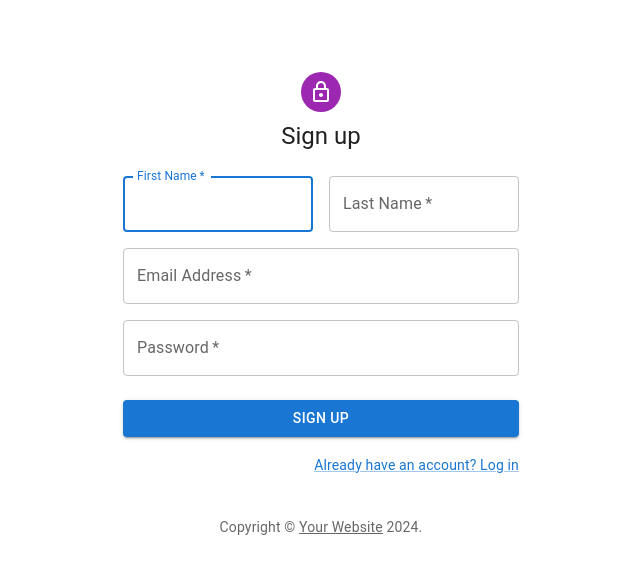
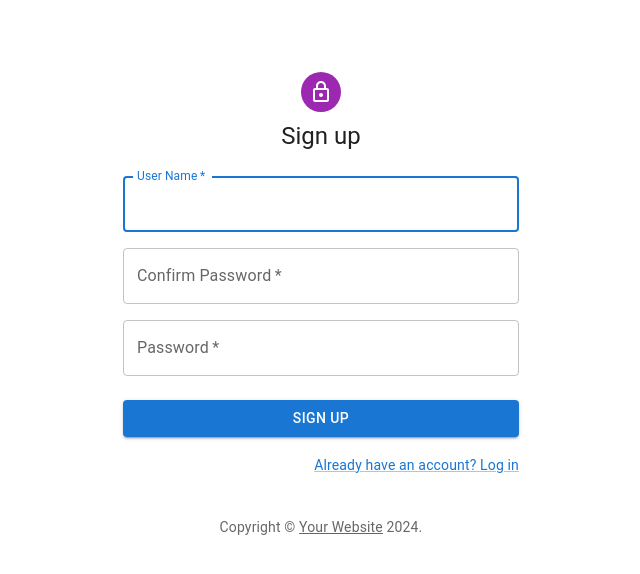
Before and after one commit to rayan1381m/Front_V2, a React (Vite) app in the folder Rayan_Front/: page /signup in a window 1280 px wide. Shown: the top 574 px of the page, without its empty margins (319-959 px from the left). Built offline with nearby package versions, Linux system fonts and the light colour scheme.

Commit message:
completing sign up user

```diff
--- a/Rayan_Front/src/pages/Login.tsx
+++ b/Rayan_Front/src/pages/Login.tsx
@@ -14,7 +14,6 @@ import Typography from "@mui/material/Typography";
 import { createTheme, ThemeProvider } from "@mui/material/styles";
 import axios from "axios";
 import { useState } from "react";
-import { useEffect } from "react";
 
 // TODO remove, this demo shouldn't need to reset the theme.
 const defaultTheme = createTheme();
--- a/Rayan_Front/src/pages/Signup.tsx
+++ b/Rayan_Front/src/pages/Signup.tsx
@@ -12,7 +12,8 @@ import LockOutlinedIcon from "@mui/icons-material/LockOutlined";
 import Typography from "@mui/material/Typography";
 import Container from "@mui/material/Container";
 import { createTheme, ThemeProvider } from "@mui/material/styles";
-
+import axios from "axios";
+import { useState } from "react";
 
 function Copyright(props: any) {
   return (
@@ -36,13 +37,41 @@ function Copyright(props: any) {
 const defaultTheme = createTheme();
 
 export default function Signup() {
+  const [username, setUsername] = useState("");
+  const [password, setPassword] = useState("");
+  const [confirmPassword, setConfirmPassword] = useState("");
   const handleSubmit = (event: React.FormEvent<HTMLFormElement>) => {
     event.preventDefault();
-    const data = new FormData(event.currentTarget);
-    console.log({
-      email: data.get("email"),
-      password: data.get("password"),
+
+    if (password !== confirmPassword) {
+      console.log("Password and Confirm Password do not match");
+      return;
+    }
+
+    let data = JSON.stringify({
+      "name": username,
+      "isAdmin": false,
+      "password": password,
     });
+
+    let config = {
+      method: "post",
+      maxBodyLength: Infinity,
+      url: "http://localhost:3000/users",
+      headers: {
+        "Content-Type": "application/json",
+      },
+      data: data,
+    };
+
+    axios
+      .request(config)
+      .then((response) => {
+        console.log(JSON.stringify(response.data));
+      })
+      .catch((error) => {
+        console.log(error);
+      });
   };
 
   return (
@@ -70,35 +99,29 @@ export default function Signup() {
             sx={{ mt: 3 }}
           >
             <Grid container spacing={2}>
-              <Grid item xs={12} sm={6}>
+              <Grid item xs={12}>
                 <TextField
                   autoComplete="given-name"
-                  name="firstName"
+                  name="username"
                   required
                   fullWidth
-                  id="firstName"
-                  label="First Name"
+                  id="username"
+                  label="User Name"
                   autoFocus
-                />
-              </Grid>
-              <Grid item xs={12} sm={6}>
-                <TextField
-                  required
-                  fullWidth
-                  id="lastName"
-                  label="Last Name"
-                  name="lastName"
-                  autoComplete="family-name"
+                  value={username}
+                  onChange={(e) => setUsername(e.target.value)}
                 />
               </Grid>
               <Grid item xs={12}>
                 <TextField
                   required
                   fullWidth
-                  id="email"
-                  label="Email Address"
-                  name="email"
-                  autoComplete="email"
+                  id="confirm-password"
+                  label="Confirm Password"
+                  name="confirm-password"
+                  autoComplete="confirm-password"
+                  value={confirmPassword}
+                  onChange={(e) => setConfirmPassword(e.target.value)}
                 />
               </Grid>
               <Grid item xs={12}>
@@ -110,6 +133,8 @@ export default function Signup() {
                   type="password"
                   id="password"
                   autoComplete="new-password"
+                  value={password}
+                  onChange={(e) => setPassword(e.target.value)}
                 />
               </Grid>
             </Grid>
```
